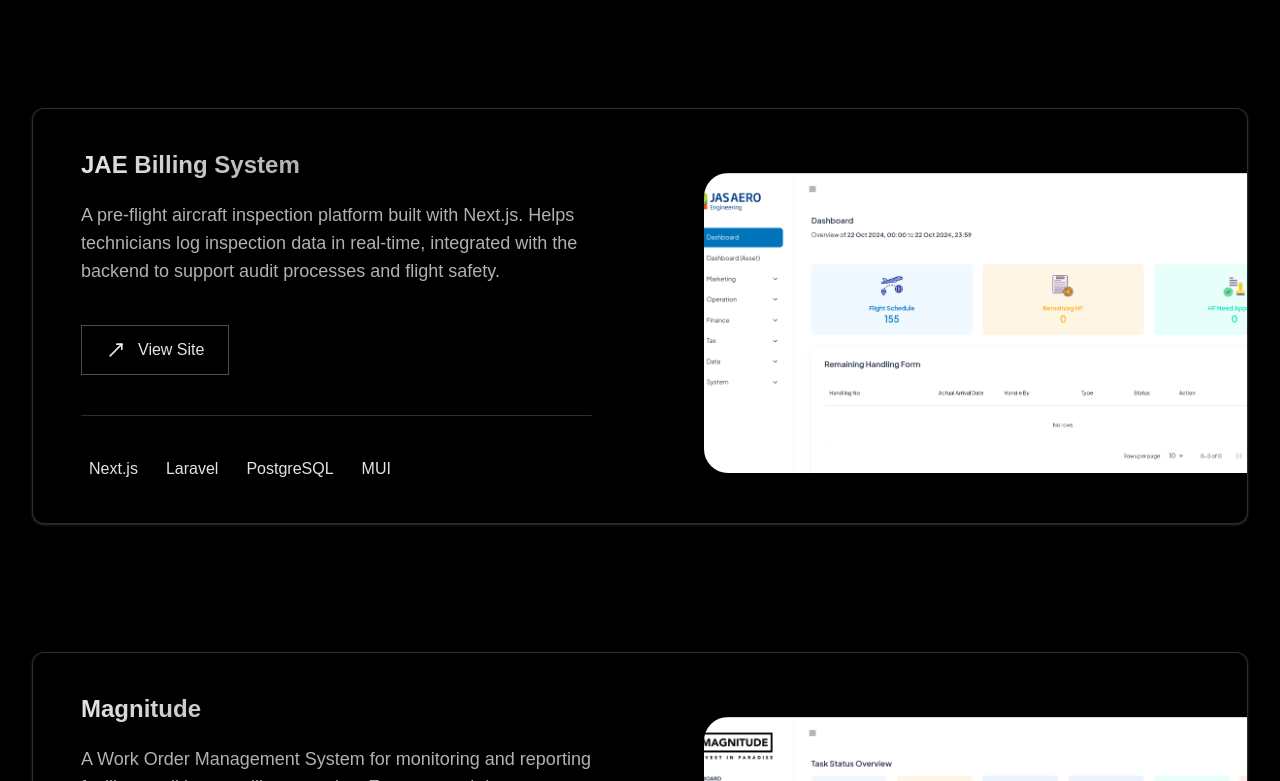
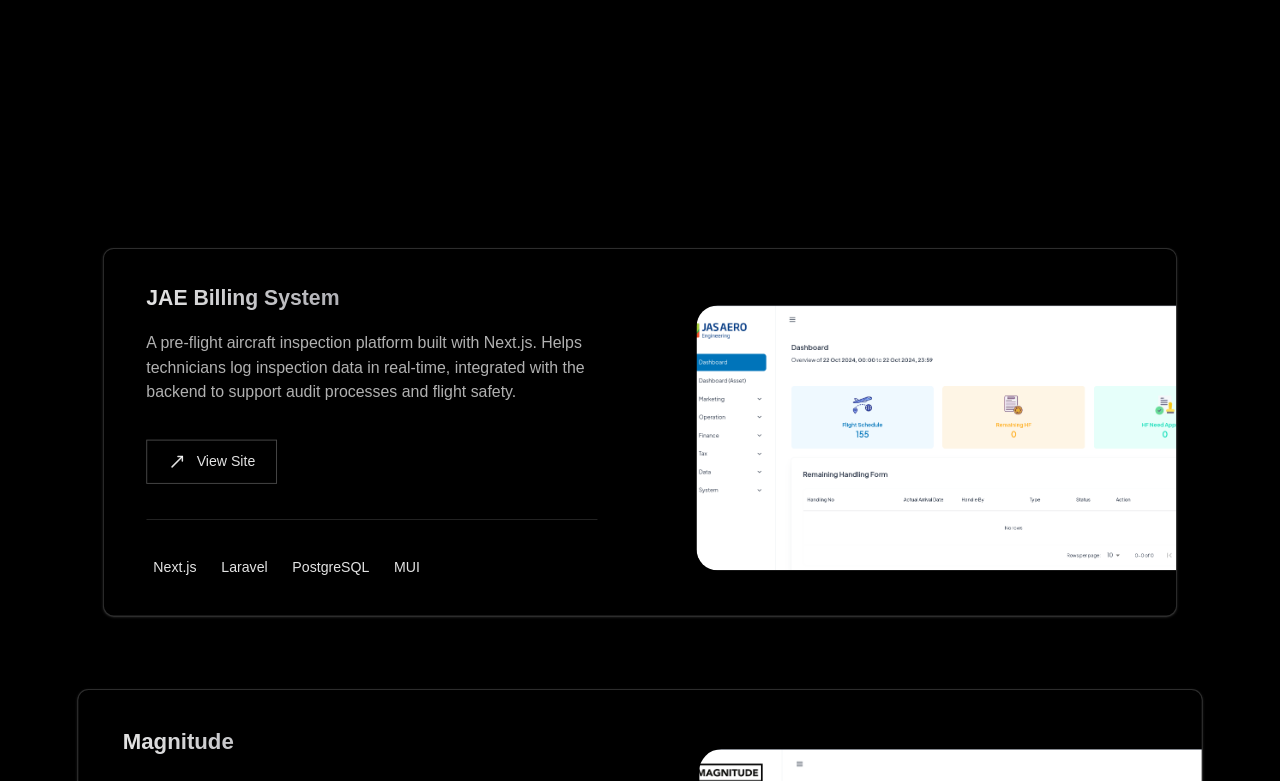
Before and after one commit to fandiap13/new-porto, a Next.js app: page / in a window 1280 px wide. Shown: the part 2919-3700 px from the top of the page. Built offline with nearby package versions, Linux system fonts and the light colour scheme; a web font is replaced by a local one.

Commit message:
fix: sticky stack animation

```diff
--- a/src/components/animations/PageReveal.tsx
+++ b/src/components/animations/PageReveal.tsx
@@ -1,7 +1,7 @@
 "use client";
 
 import { motion, useReducedMotion } from "framer-motion";
-import { ReactNode, useState } from "react";
+import { ReactNode } from "react";
 
 /**
  * Reveal halaman saat load pertama: overlay hitam yang fade out,
@@ -9,7 +9,6 @@ import { ReactNode, useState } from "react";
  */
 const PageReveal = ({ children }: { children: ReactNode }) => {
   const shouldReduceMotion = useReducedMotion();
-  const [revealed, setRevealed] = useState(false);
 
   return (
     <>
@@ -33,11 +32,6 @@ const PageReveal = ({ children }: { children: ReactNode }) => {
           delay: shouldReduceMotion ? 0 : 0.15,
           ease: [0.19, 1, 0.22, 1],
         }}
-        // transform sisa di sini bikin `position: sticky` anak-anaknya patah
-        // (sticky jadi relatif ke elemen ini, bukan viewport) — jadi dibersihkan
-        // begitu animasinya kelar
-        onAnimationComplete={() => setRevealed(true)}
-        style={revealed ? { transform: "none" } : undefined}
       >
         {children}
       </motion.div>
--- a/src/components/sections/project/Project.tsx
+++ b/src/components/sections/project/Project.tsx
@@ -2,9 +2,20 @@
 
 import SectionHeader from "@/components/SectionHeader";
 import { projects } from "@/constants";
+import { useScroll } from "framer-motion";
+import { useRef } from "react";
 import StickyProjectCard from "./StickyProjectCard";
 
 const Project = () => {
+  const container = useRef<HTMLDivElement>(null);
+
+  // Satu sumber progress buat semua kartu — tiap kartu ambil potongannya
+  // lewat prop `range`, jadi tumpukannya mengecil berurutan
+  const { scrollYProgress } = useScroll({
+    target: container,
+    offset: ["start start", "end end"],
+  });
+
   return (
     <section id="work" className="container container-custom py-16 lg:py-28">
       <SectionHeader
@@ -12,20 +23,33 @@ const Project = () => {
         title="Turning ideas into seamless and captivating digital experiences."
       />
 
-      {/* jarak antar kartu bikin tiap kartu sempat "pinned" sebelum ketimbun berikutnya */}
-      <div className="wrapper relative space-y-10 lg:space-y-32">
-        {projects.map((project, projectIndex) => (
-          <StickyProjectCard
-            project={project}
-            key={project.id}
-            index={projectIndex}
-            total={projects.length}
-          />
-        ))}
+      <div
+        ref={container}
+        className="wrapper relative space-y-10 lg:space-y-0 lg:pb-[100vh]"
+      >
+        {projects.map((project, i) => {
+          // kartu terakhir tetap skala 1, kartu paling awal paling kecil
+          const targetScale = Math.max(
+            0.5,
+            1 - (projects.length - i - 1) * 0.05
+          );
+
+          // start dibagi rata sesuai jumlah kartu — kalau dipatok 0.25 seperti
+          // contoh aslinya, kartu ke-5 dst. bakal dapat range terbalik ([1.25, 1])
+          const start = (i / projects.length) * 0.9;
+
+          return (
+            <StickyProjectCard
+              key={project.id}
+              i={i}
+              project={project}
+              progress={scrollYProgress}
+              range={[start, 1]}
+              targetScale={targetScale}
+            />
+          );
+        })}
       </div>
-
-      {/* ruang ekstra biar kartu terakhir sempat lepas dari sticky */}
-      <div className="hidden lg:block h-[40vh]" />
     </section>
   );
 };
--- a/src/components/sections/project/StickyProjectCard.tsx
+++ b/src/components/sections/project/StickyProjectCard.tsx
@@ -2,52 +2,42 @@
 
 import { ButtonSection } from "@/components/buttons/ButtonSection";
 import { ProjectListProps } from "@/types";
-import { motion, useScroll, useTransform } from "framer-motion";
+import { MotionValue, motion, useTransform } from "framer-motion";
 import { MoveUpRight } from "lucide-react";
-import React, { useRef } from "react";
+import React from "react";
 
 interface CardProps {
   project: ProjectListProps;
-  /** Urutan kartu — dipakai buat offset sticky bertingkat */
-  index: number;
-  /** Total kartu — buat ngitung sisa kartu di atasnya */
-  total: number;
+  /** Urutan kartu — nentuin offset tumpukan & z-index */
+  i: number;
+  /** Progress scroll milik container induk (dibagi ke semua kartu) */
+  progress: MotionValue<number>;
+  /** Rentang progress tempat kartu ini mengecil */
+  range: [number, number];
+  /** Skala akhir kartu ini saat ketimbun */
+  targetScale: number;
 }
 
-const StickyProjectCard: React.FC<CardProps> = ({ project, index, total }) => {
-  const containerRef = useRef<HTMLDivElement>(null);
-
-  // Progress scroll kartu ini: 0 = baru masuk viewport, 1 = udah ketimbun kartu berikutnya
-  const { scrollYProgress } = useScroll({
-    target: containerRef,
-    offset: ["start start", "end start"],
-  });
-
-  // Makin ketimbun, makin mengecil & meredup — bikin kesan tumpukan berlapis
-  const scale = useTransform(scrollYProgress, [0, 1], [1, 0.88]);
-  const opacity = useTransform(scrollYProgress, [0, 0.6, 1], [1, 0.7, 0.35]);
-  const blur = useTransform(scrollYProgress, [0, 1], [0, 4]);
-  const filter = useTransform(blur, (v) => `blur(${v}px)`);
-
-  // Tiap kartu berhenti sedikit lebih bawah dari kartu sebelumnya,
-  // jadi tepi atas kartu lama tetap kelihatan sebagai "tumpukan"
-  const topOffset = 9 + index * 1.75; // rem
+const StickyProjectCard: React.FC<CardProps> = ({
+  project,
+  i,
+  progress,
+  range,
+  targetScale,
+}) => {
+  // Kartu mengecil mengikuti progress induk, bukan scroll-nya sendiri —
+  // makanya tiap kartu berhenti di skala yang beda (tumpukan berlapis)
+  const scale = useTransform(progress, range, [1, targetScale]);
 
   return (
-    // sticky di div luar (tanpa transform), motion.div menganimasi isinya —
-    // transform pada elemen sticky bikin perhitungan posisinya kacau
-    <div
-      ref={containerRef}
-      className="lg:sticky"
-      style={{
-        top: `${topOffset}rem`,
-        // kartu terakhir paling atas biar urutan tumpukannya natural
-        zIndex: index + 1,
-      }}
-    >
+    <div className="lg:sticky lg:top-0 flex items-center justify-center w-full">
       <motion.div
-        style={{ scale, opacity, filter, transformOrigin: "center top" }}
-        className="card-wrapper border-[.5px] border-default/20 rounded-xl grid grid-cols-1 lg:grid-cols-2 gap-10 lg:gap-0 overflow-hidden bg-black shadow shadow-white/15 hover:shadow-lg hover:border-white/30 transition-[border-color,box-shadow] duration-300"
+        style={{
+          scale,
+          // tiap kartu berhenti sedikit lebih bawah dari kartu sebelumnya
+          top: `calc(-5vh + ${i * 25 + 180}px)`,
+        }}
+        className="card-wrapper relative lg:origin-top w-full border-[.5px] border-default/20 rounded-xl grid grid-cols-1 lg:grid-cols-2 gap-10 lg:gap-0 overflow-hidden bg-black shadow shadow-white/15 hover:shadow-lg hover:border-white/30 transition-[border-color,box-shadow] duration-300"
       >
         <div className="order-2 lg:order-1 px-6 md:px-8 lg:px-12 py-4 md:py-6 lg:py-10">
           <div className="space-y-5 mb-4 md:mb-8 lg:mb-10">
```
Also changed, not shown: 1 other file (tests, documents, lock files or other folders).
